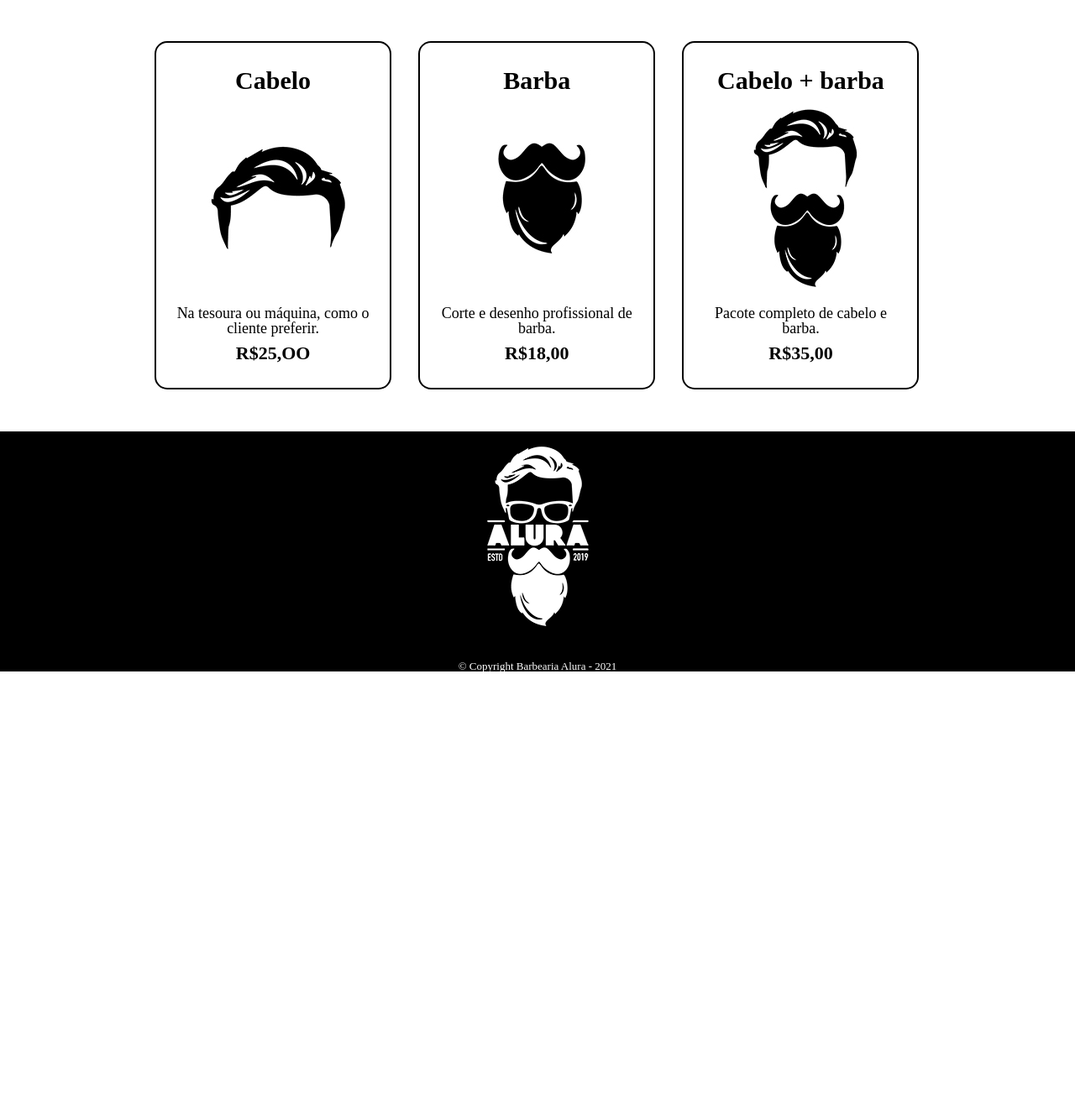
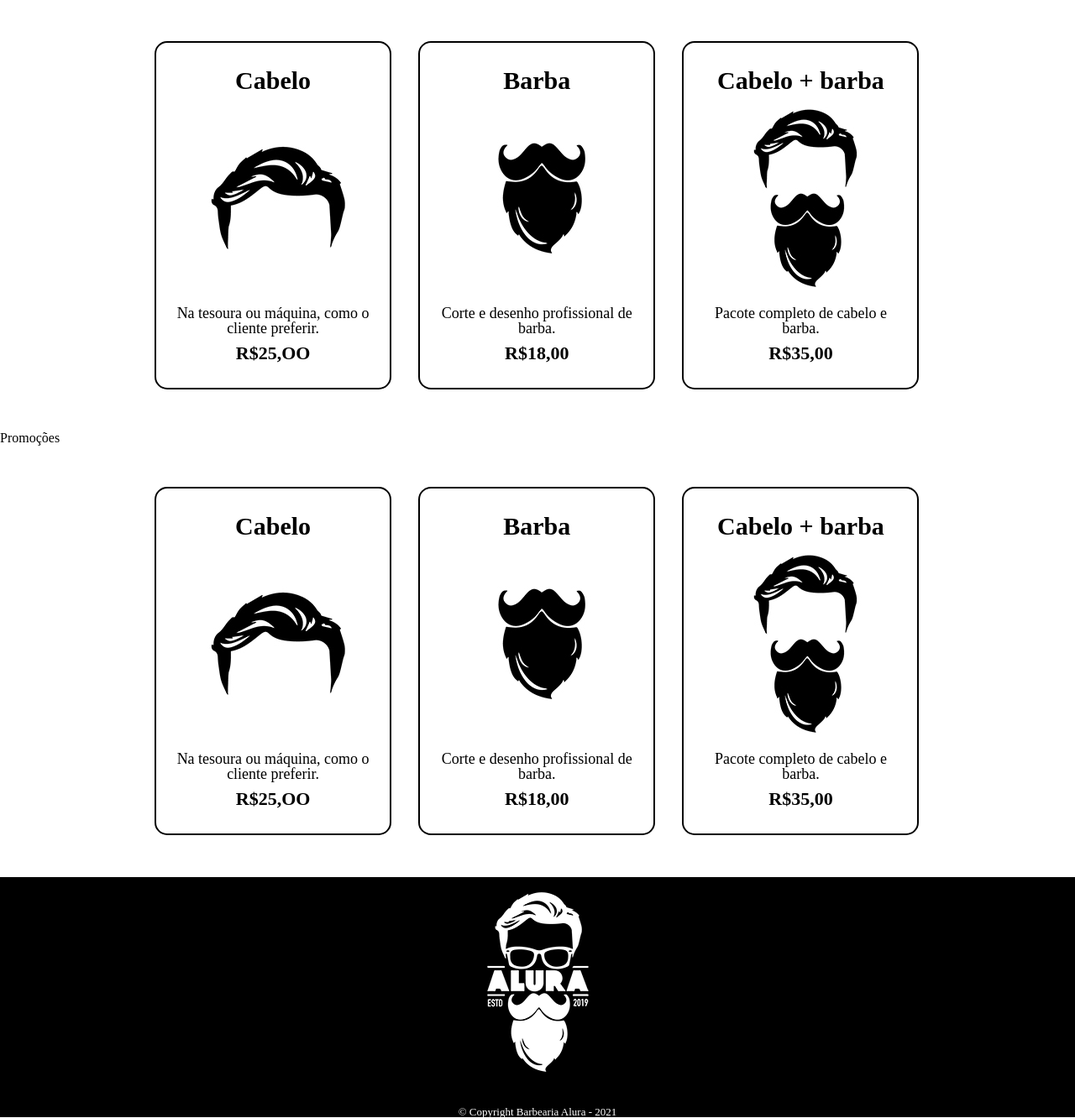
Before and after one commit to yokatsu/Alura, a PHP site: page /produto.php in a window 1280 px wide. Shown: the part 254-1586 px from the top of the page at 84% size. Before the commit the page ends 1054 px from the top, so only its background shows below. Run offline with PHP 8.4, Linux system fonts and the light colour scheme.

Commit message:
colocando as promoções

```diff
--- a/produto.php
+++ b/produto.php
@@ -12,13 +12,11 @@
 	  	<header>
 			<div class= "caixa">
 				<h1><img src ="imagens/logo.png"></h1>
-
 				<nav>
 					<ul>
 						<li><a href="index.php">Home</a></li>
 						<li><a href="produto.php">Produtos</a></li>
 						<li><a href="contato.php">Contato</a></li>
-
 					</ul>
 				</nav>
 			</div>
@@ -31,21 +29,39 @@
 					<img src ="imagens/cabelo.jpg">
 					<p class = "produto-descricao">Na tesoura ou máquina, como o cliente preferir.</p>
 					<p class = "produto-preco">R$25,OO</p>
-
 				</li>
 				<li>
 					<h2>Barba</h2>
 					<img src ="imagens/barba.jpg">
 					<p class = "produto-descricao">Corte e desenho profissional de barba.</p>
 					<p class = "produto-preco">R$18,00</p>
-
 				</li>
 				<li>
 					<h2>Cabelo + barba</h2>
 					<img src ="imagens/cabelo+barba.jpg">
 					<p class = "produto-descricao">Pacote completo de cabelo e barba.</p>
 					<p class = "produto-preco">R$35,00</p>
-
+				</li>
+			</ul>
+			<h2>Promoções</h2>
+			<ul class = "produtos">
+				<li>
+					<h2>Cabelo</h2>
+					<img src ="imagens/cabelo.jpg">
+					<p class = "produto-descricao">Na tesoura ou máquina, como o cliente preferir.</p>
+					<p class = "produto-preco">R$25,OO</p>
+				</li>
+				<li>
+					<h2>Barba</h2>
+					<img src ="imagens/barba.jpg">
+					<p class = "produto-descricao">Corte e desenho profissional de barba.</p>
+					<p class = "produto-preco">R$18,00</p>
+				</li>
+				<li>
+					<h2>Cabelo + barba</h2>
+					<img src ="imagens/cabelo+barba.jpg">
+					<p class = "produto-descricao">Pacote completo de cabelo e barba.</p>
+					<p class = "produto-preco">R$35,00</p>
 				</li>
 			</ul>
 		</main>
@@ -54,8 +70,5 @@
     		<img src="imagens/logo-branco.png">
     		<p class="copyright">&copy; Copyright Barbearia Alura - 2021</p>
 		</footer>
-
 	</body>
-
-
 </html>
```
Lines whose indentation alone changed are shown as unchanged.
